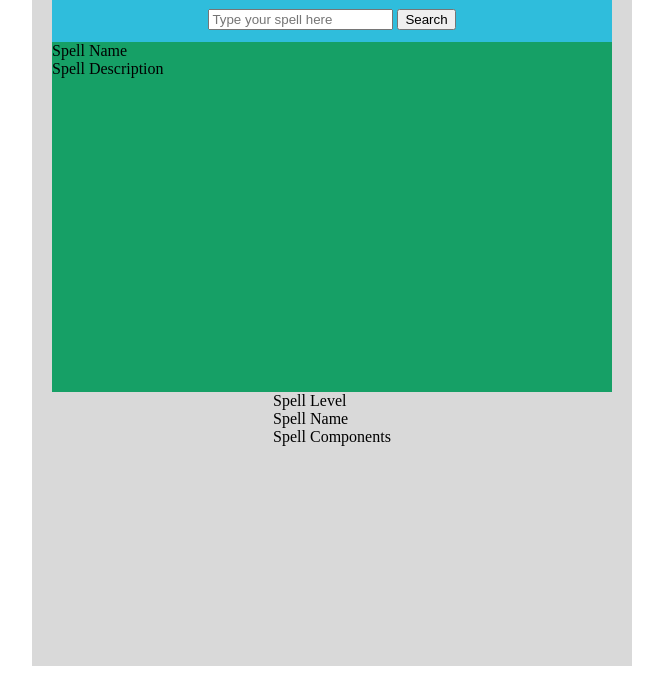
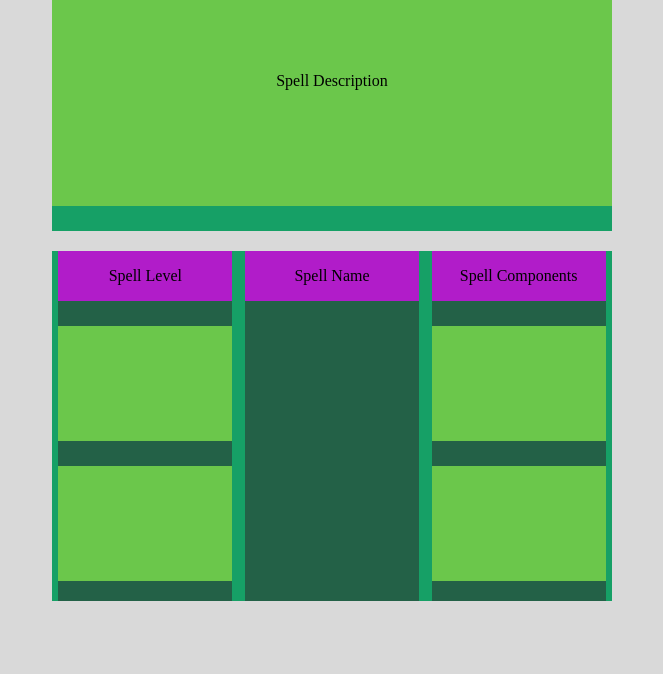
Before and after one commit to Auryx/SEIRKALE-Project1, a plain HTML site: page index.html in a window 1280 px wide. Shown: the part 292-966 px from the top of the page, without its empty margins (308-971 px from the left). Drawn offline with nearby package versions, Linux system fonts and the light colour scheme; no server answers.

Commit message:
Finished initial styling/spacing of website

```diff
--- a/index.html
+++ b/index.html
@@ -22,20 +22,20 @@
             <div class="spellNameRes">Spell Name</div>
             <div class="spellDesRes">Spell Description</div>
         </div>
-        <div class="Additions">
+        <div class="additions">
             <div class="smallCard">
                 <div class="subTitle">Spell Level</div>
-                <div class="spellLvlRes"></div>
-                <div class="upcastingRes"></div>
+                <div class="spellContent1" id="spellLvlRes"></div>
+                <div class="spellContent2" id="upcastingRes"></div>
             </div>
             <div class="smallCard">
-                <div class="spellSchoolRes">Spell Name</div>
+                <div class="subTitle" id="spellSchoolRes">Spell Name</div>
                 <div class="spellSchoolImg"></div>
             </div>
             <div class="smallCard">
                 <div class="subTitle">Spell Components</div>
-                <div class="spellComRes"></div>
-                <div class="spellMatRes"></div>
+                <div class="spellContent1"id="spellComRes"></div>
+                <div class="spellContent2" id="spellMatRes"></div>
             </div>
         </div>
     </div>
--- a/styles.css
+++ b/styles.css
@@ -1,3 +1,6 @@
+body{
+    background-color: #D9D9D9;
+}
 .container {
     background-color: #D9D9D9;
     height: 950px;
@@ -23,9 +26,75 @@
     display: flex;
     justify-content: center;
     align-items: center;
+    margin-bottom: 15px;
 }
 .bigCard{
     background-color: #16A066;
     height: 350px;
     width: 560px;
+    margin-bottom: 20px;
 }
+.spellNameRes {
+    background-color: #B11CC9;
+    height: 50px;
+    width: 560px;
+    display: flex;
+    justify-content: center;
+    align-items: center;
+}
+.spellDesRes{
+    background-color: #6BC74B;
+    height: 250px;
+    width: 560px;
+    display: flex;
+    justify-content: center;
+    align-items: center;
+    margin-top: 25px;
+}
+.additions{
+    background-color: #16A066;
+    height: 350px;
+    width: 560px;
+    margin-bottom: 20px;
+    display: flex;
+    justify-content: space-around
+}
+.smallCard{
+    background-color: #236147;
+    height: 350px;
+    width: 174px;
+}
+.subTitle{
+    background-color: #B11CC9;
+    height: 50px;
+    width: 174px;
+    display: flex;
+    justify-content: center;
+    align-items: center;
+}
+.spellContent1{
+    background-color: #6BC74B;
+    height: 115px;
+    width: 174px;
+    display: flex;
+    justify-content: center;
+    align-items: center;
+    margin-top: 25px;
+}
+.spellContent2{
+    background-color: #6BC74B;
+    height: 115px;
+    width: 174px;
+    display: flex;
+    justify-content: center;
+    align-items: center;
+    margin-top: 25px;
+}
+.spellSchoolImg{
+    height: 250px;
+    width: 174px;
+    background-image: url("");
+    background-repeat: no-repeat;
+    background-size: cover;
+    background-position: center;
+}
```
